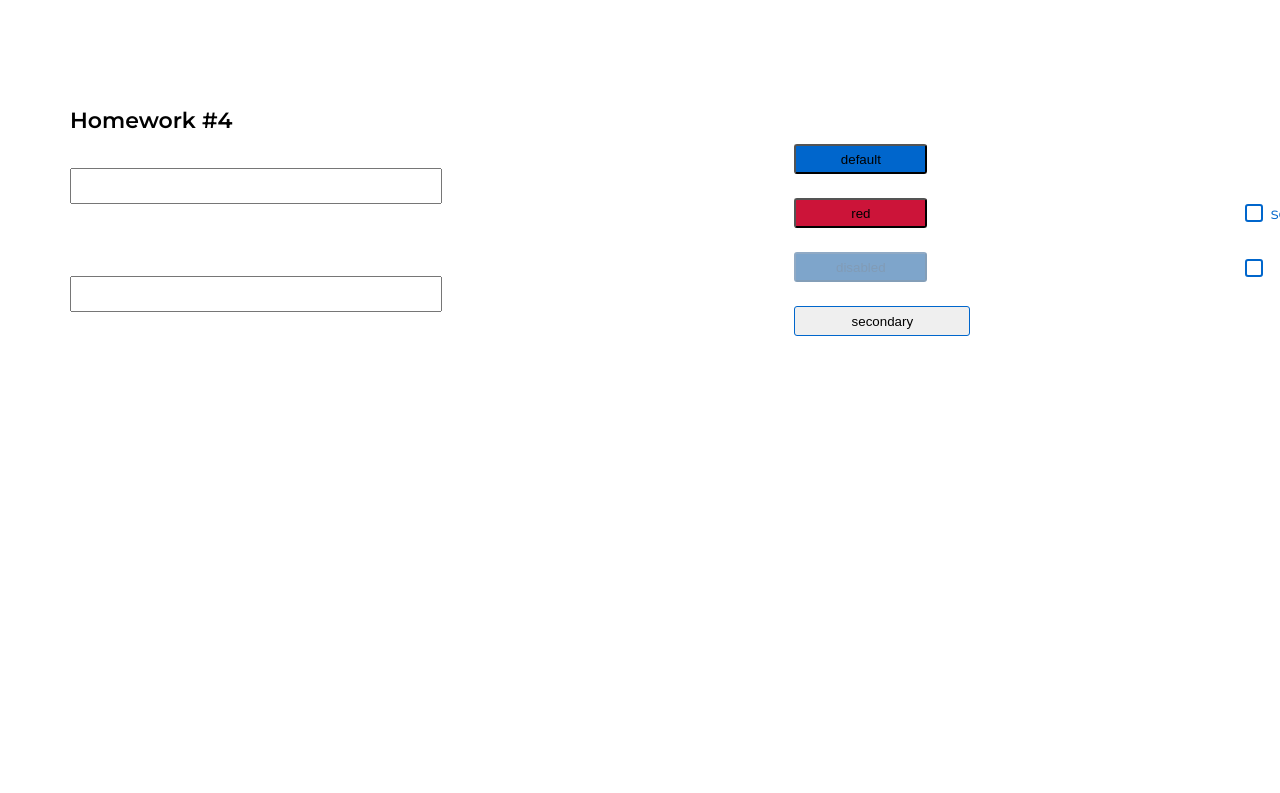
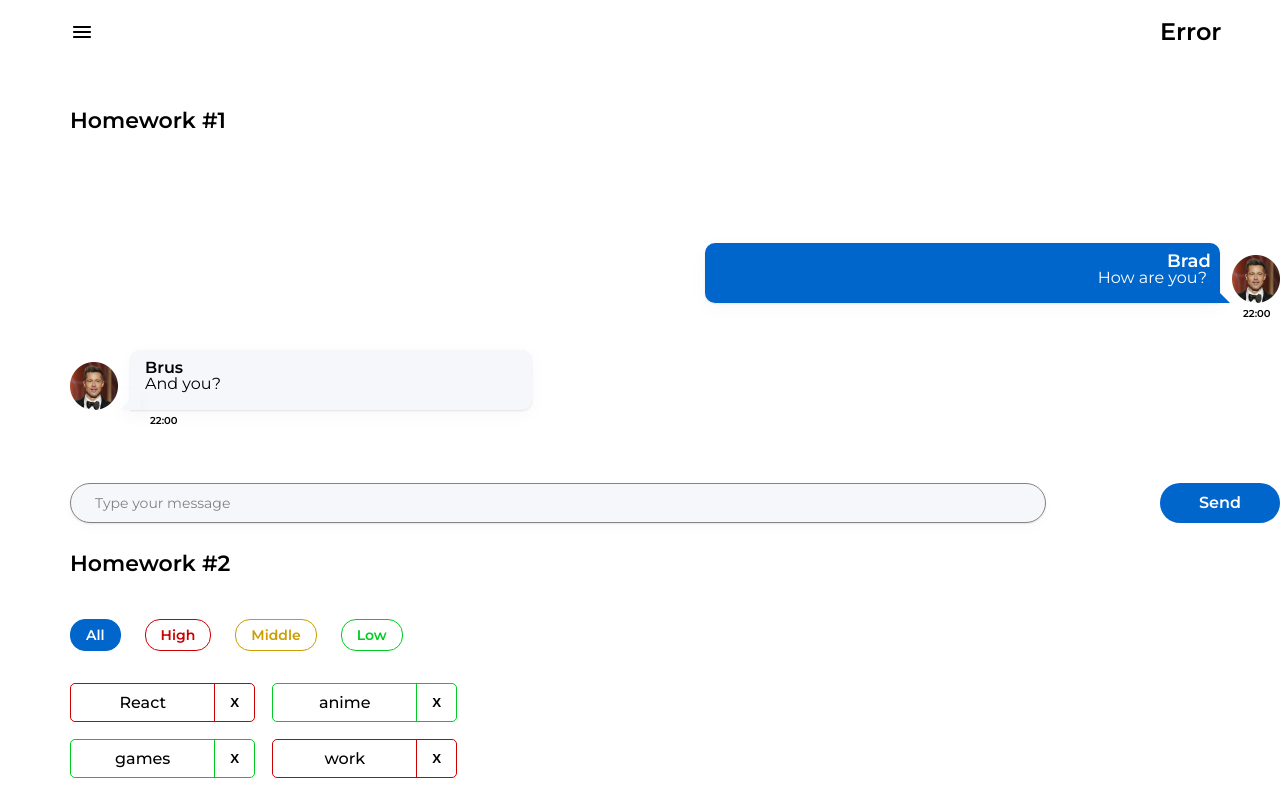
Before and after one commit to natali09yarmolik/hws2-master, a React (Create React App) app: page / in a window 1280 px wide. Shown: the top 793 px of the page. Built offline with nearby package versions, Linux system fonts and the light colour scheme.

Commit message:
change HW05 file

```diff
--- a/package.json
+++ b/package.json
@@ -20,7 +20,7 @@
     "react": "18.2.0",
     "react-dom": "18.2.0",
     "react-redux": "8.0.4",
-    "react-router-dom": "6.4.1",
+    "react-router-dom": "^6.4.5",
     "react-scripts": "5.0.1",
     "redux": "4.2.0",
     "typescript": "4.7.4",
--- a/src/s1-main/App.module.css
+++ b/src/s1-main/App.module.css
@@ -11,6 +11,7 @@
     height: 336px;
     margin-top: 144px;
     margin-left: 70px;
+
 }
 
 .hwTitle {
@@ -28,8 +29,11 @@
     color: #000000;
 }
 .hwTitle2 {
-    top: 490px;
+    top: 550px;
 }
 .hwTitle3 {
     top: 900px;
 }
+.hwTitle4 {
+    top: 1350px;
+}
--- a/src/s1-main/App.tsx
+++ b/src/s1-main/App.tsx
@@ -4,6 +4,7 @@ import HW1 from '../s2-homeworks/hw01/HW1'
 import HW2 from '../s2-homeworks/hw02/HW2'
 import HW3 from "../s2-homeworks/hw03/HW3";
 import HW4 from "../s2-homeworks/hw04/HW4";
+import HW5 from "../s2-homeworks/hw05/HW5";
 
 function App() {
 
@@ -15,10 +16,10 @@ function App() {
            {/* <HW2/>
 
             <HW3/>*/}
-            <HW4/>
+           {/* <HW4/>*/}
 
             {/*при выполнении дз 5 и более - закомментировать здесь дз 1-4, так как они есть внутри дз 5*/}
-            {/*<HW5/>*/}
+            <HW5/>
         </div>
     )
 }
--- a/src/s2-homeworks/hw04/HW4.tsx
+++ b/src/s2-homeworks/hw04/HW4.tsx
@@ -12,7 +12,7 @@ import Stand from './Stand'
 const HW4 = () => {
     return (
         <div id={'hw4'}>
-            <div className={s2.hwTitle}>Homework #4</div>
+            <div className={`${s2.hwTitle} ${s2.hwTitle4}`}>Homework #4</div>
             {/*демонстрация возможностей компонент:*/}
             <div className={s2.hw}>
                 <Stand />
--- a/src/s2-homeworks/hw04/Stand.module.css
+++ b/src/s2-homeworks/hw04/Stand.module.css
@@ -1,4 +1,5 @@
 .stand {
+    margin-top: 1200px;
     display: flex;
     justify-content: space-between;
     align-items: center;
--- a/src/s2-homeworks/hw05/HW5.tsx
+++ b/src/s2-homeworks/hw05/HW5.tsx
@@ -4,7 +4,7 @@ import { Layout } from './layout/Layout'
 import Pages from './Pages'
 
 /*
-* 1 - в файле Pages.tsx дописать роуты на все страницы
+* 1 - в файле Pages.tsx дописать роуты на все страницы//
 * 2 - в файле Sidebar.tsx дописать className так чтоб вешался класс s.active когда мы уже на соответствующей странице
 * 3 - застилизовать хэдэр и сайдбар в соответствии с дизайном
 * */
--- a/src/s2-homeworks/hw05/Pages.tsx
+++ b/src/s2-homeworks/hw05/Pages.tsx
@@ -1,5 +1,5 @@
 import React from 'react'
-import { Routes, Route, Navigate } from 'react-router-dom'
+import {Routes, Route, Navigate, NavLink} from 'react-router-dom'
 import Error404 from './pages/Error404'
 import PreJunior from './pages/PreJunior'
 import Junior from './pages/Junior'
@@ -14,19 +14,20 @@ export const PATH = {
 function Pages() {
     return (
         <div>
+
             {/*Routes выбирает первый подходящий роут*/}
             <Routes>
                 {/*роутинг будут писать студенты*/}
                 {/*в начале мы попадаем на страницу '/' и переходим сразу на страницу /pre-junior*/}
-                {/*<Route ...*/}
+                <Route path={'/'} element={<PreJunior/>}/>
 
                 {/*роуты для /pre-junior, /junior, /junior-plus*/}
-                {/*<Route ...*/}
-                {/*<Route ...*/}
-                {/*<Route ...*/}
+                <Route path={'/pre-junior'} element={<PreJunior/>}/>
+                <Route path={'/junior'} element={<Junior/>}/>
+                <Route path={'/junior-plus'} element={<JuniorPlus/>}/>
 
                 {/*роут для несуществующей страницы должен отрисовать <Error404 />*/}
-                {/*<Route ...*/}
+                <Route path={'/*'} element={<Error404/>}/>
             </Routes>
         </div>
     )
--- a/src/s2-homeworks/hw05/header/Header.module.css
+++ b/src/s2-homeworks/hw05/header/Header.module.css
@@ -1,8 +1,30 @@
 .burgerMenuIcon {
+position: absolute;
+    width: 24px;
+    height: 24px;
+    margin-top: 20px;
+    margin-left: 70px;
 }
 
 .header {
+    position: relative;
+    width: 1280px;
+    height: 60px;
 }
 
 .header h1 {
+    position: absolute;
+    width: 184px;
+    height: 29px;
+    margin-left: 1160px;
+    margin-top: 17px;
+
+    font-family: 'Montserrat', sans-serif;
+    font-style: normal;
+    font-weight: 600;
+    font-size: 24px;
+    line-height: 29px;
+
+    color: #000000;
+
 }
--- a/src/s2-homeworks/hw05/layout/Layout.tsx
+++ b/src/s2-homeworks/hw05/layout/Layout.tsx
@@ -1,6 +1,7 @@
 import React, { FC, ReactNode, useEffect, useState } from 'react'
 import { Header } from '../header/Header'
 import { Sidebar } from '../sidebar/Sidebar'
+import {NavLink} from "react-router-dom";
 
 type PropsType = {
     children: ReactNode
@@ -22,6 +23,7 @@ export const Layout: FC<PropsType> = ({ children }) => {
             <Header handleOpen={handleOpen} />
             <div>
                 {/*страницы*/}
+                <NavLink to={'/PreJunior'}/>
                 {children}
             </div>
         </>
--- a/src/s2-homeworks/hw05/sidebar/Sidebar.module.css
+++ b/src/s2-homeworks/hw05/sidebar/Sidebar.module.css
@@ -1,25 +1,70 @@
 .sidebar {
+    display: none;
 }
 
 .sidebar.open {
+    position: fixed;
+    display: flex;
+    width: 317px;
+    height: 720px;
+    background: #FFFFFF;
+    box-shadow: 0px 10px 40px rgba(29, 33, 38, 0.13), 0px 1px 2px rgba(29, 33, 38, 0.1);
+    border-radius: 0px;
+    z-index: 10;
+
 }
 
 .background {
+    position: fixed;
+    width: 1280px;
+    height: 720px;
+    margin-left: 70px;
+    background: #000000;
+    opacity: 0.3;
 }
 
 .nav {
+    position: absolute;
+    display: flex;
+    flex-direction: column;
+    margin-left: 70px;
+    margin-top: 47px;
+    gap: 45px;
+    font-family: 'Montserrat';
+    font-style: normal;
+    font-weight: 600;
+    font-size: 22px;
+    line-height: 27px;
 }
 
 .nav a {
+    position: relative;
+    color: #000000;
+    text-decoration: none;
 }
 
 .nav a:hover {
+    color: #58ACFF;
 }
 
 .nav a.active {
+
+    text-decoration-line: underline;
+    color: #0059B2;
 }
 .close {
+    width: 24px;
+    height: 24px;
+    margin-left: 269px;
+    margin-top: 16px;
+    display: flex;
+    justify-content: center;
+    align-items: center;
 }
 
 .close img {
+    display: inline-block;
+    width: 24px;
+    height: 24px;
+
 }
--- a/src/s2-homeworks/hw05/sidebar/Sidebar.tsx
+++ b/src/s2-homeworks/hw05/sidebar/Sidebar.tsx
@@ -12,6 +12,7 @@ type PropsType = {
 export const Sidebar: FC<PropsType> = ({open, handleClose}) => {
     const sidebarClass = s.sidebar
         + (open ? ' ' + s.open : '')
+
     return (
         <>
             {/*затемнение справа от открытого меню*/}
@@ -31,7 +32,7 @@ export const Sidebar: FC<PropsType> = ({open, handleClose}) => {
                         id={'hw5-pre-junior-link'}
                         to={PATH.PRE_JUNIOR}
                         onClick={handleClose}
-                        // className={...} // делает студент
+                        className={({isActive})=>isActive? s.active : ''} // делает студент
                     >
                         Pre-junior
                     </NavLink>
@@ -39,7 +40,7 @@ export const Sidebar: FC<PropsType> = ({open, handleClose}) => {
                         id={'hw5-junior-link'}
                         to={PATH.JUNIOR}
                         onClick={handleClose}
-                        // className={...} // делает студент
+                        className={({isActive})=>isActive? s.active : ''} // делает студент
                     >
                         Junior
                     </NavLink>
@@ -47,7 +48,7 @@ export const Sidebar: FC<PropsType> = ({open, handleClose}) => {
                         id={'hw5-junior-plus-link'}
                         to={PATH.JUNIOR_PLUS}
                         onClick={handleClose}
-                        // className={...} // делает студент
+                        className={({isActive})=>isActive? s.active : ''} // делает студент
                     >
                         Junior Plus
                     </NavLink>
```
Also changed, not shown: 1 other file (tests, documents, lock files or other folders).
